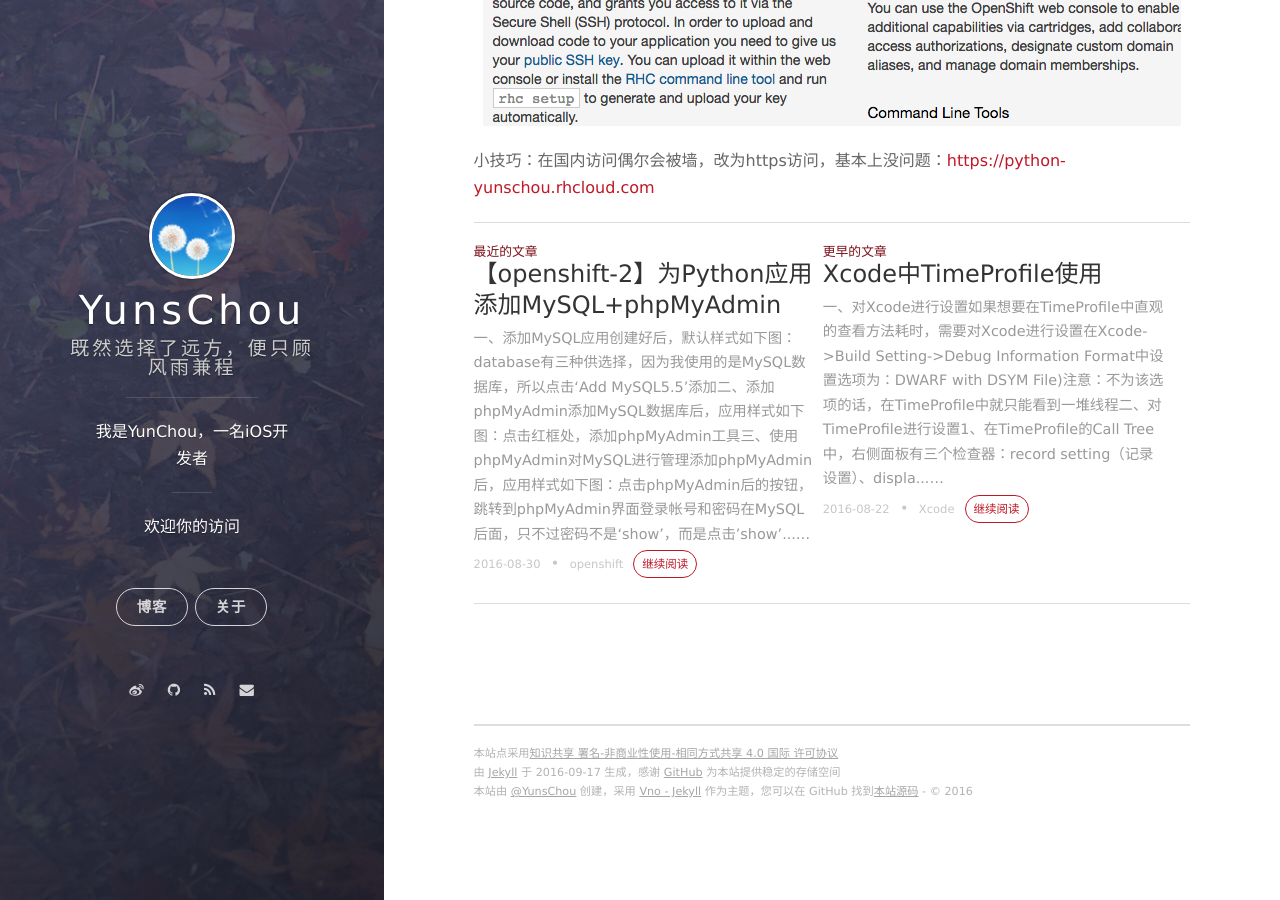
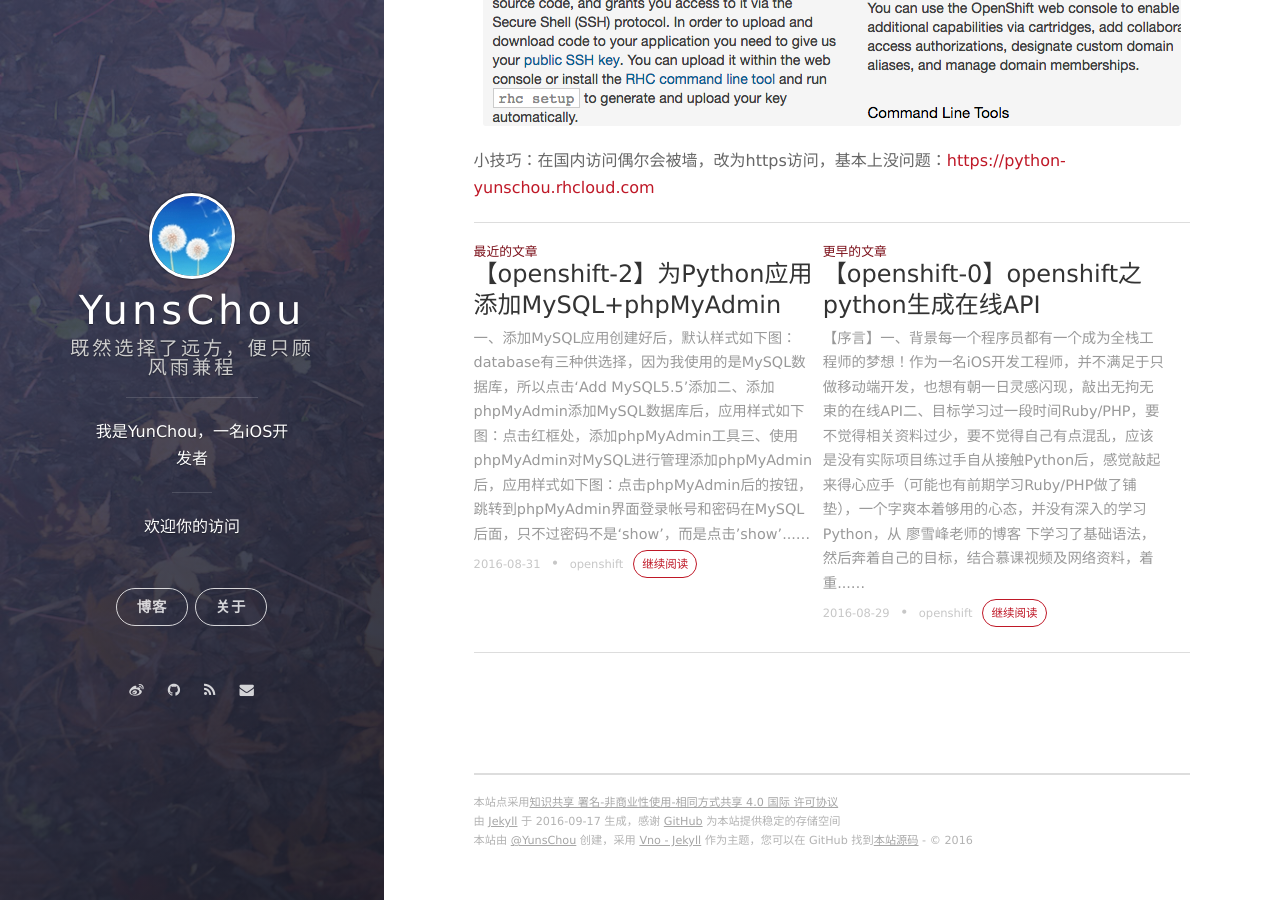
Before and after one commit to YunsChou/Yuns.github.io, a Jekyll site: the page built from _posts/2016-08-30-openshift-guide-1.md, in a window 1280 px wide and 900 px high, scrolled down 2452 px. Built offline with Jekyll 4.4.1, drawn with Linux system fonts in a browser that asks for light colours; nearby versions of some CDN libraries; Markdown is read by kramdown in place of the engine named in the settings; comment, search, counter and statistics services are not loaded.

Commit message:
add openshift-guide-0

```diff
--- /dev/null
+++ b/_posts/2016-08-29-openshift-guide-0.md
@@ -0,0 +1,54 @@
+---
+layout: post
+title: 【openshift-0】openshift之python生成在线API
+date: 2016-08-29 20:00:00
+tags: openshift
+---
+
+**【序言】**
+
+### 一、背景
+
+`每一个程序员都有一个成为全栈工程师的梦想！`
+
+作为一名iOS开发工程师，并不满足于只做移动端开发，也想有朝一日灵感闪现，敲出无拘无束的`在线API`
+
+### 二、目标
+
+学习过一段时间Ruby/PHP，要不觉得相关资料过少，要不觉得自己有点混乱，应该是没有实际项目练过手
+
+自从接触Python后，感觉敲起来得心应手（可能也有前期学习Ruby/PHP做了铺垫），一个字`爽`
+
+本着够用的心态，并没有深入的学习Python，从 [廖雪峰老师的博客](http://www.liaoxuefeng.com/) 下学习了基础语法，然后奔着自己的目标，结合慕课视频及网络资料，着重学习了：`WSGI接口`的编写、爬虫框架`BeautifulSoup`、Web框架`Flask`的简单使用、Python操作MySQL数据库
+
+感觉学会flask已经能够做很多事情了，确实是一个上手简单并且非常牛的`微框架`
+
+目标：通过openshift的提供的免费服务，用python开发真正在线、可访问的API
+
+人生苦短，我用python
+
+### 三、准备知识
+
+必备知识：git的简单使用
+
+语言及框架：python基础，flask、beautifulsoup简单使用
+
+### 四、阅读指引
+
+该系列共分为4篇，其中第一篇和第二篇是对openshift的操作
+
+第一篇：[【openshift-1】openshift免费服务+创建应用](http://yunschou.github.io/2016/08/openshift-guide-1/)
+
+第二篇：[【openshift-2】为Python应用添加MySQL+phpMyAdmin](http://yunschou.github.io/2016/08/openshift-guide-2/)
+
+第三篇：[【openshift-3】添加Flask等第三方库+部署自己的应用](http://yunschou.github.io/2016/09/openshift-guide-3/)
+
+第四篇：[【openshift-4】实现简单爬虫功能+将爬取的数据生成在线API](http://yunschou.github.io/2016/09/openshift-guide-4/)
+
+第二篇`【openshift-2】为Python应用添加MySQL+phpMyAdmin`与当前所实现功能并无直接关联，为扩展练习（也可跳过阅读，并不影响）
+
+### 五、Code链接
+
+`talk is cheap, show me the code`
+
+博客中的代码：[python-openshift-online-API](https://github.com/YunsChou/PythonCode/tree/master/python-openshift-online-API)
--- a/_posts/2016-08-30-openshift-guide-2.md
+++ b/_posts/2016-08-31-openshift-guide-2.md
@@ -1,7 +1,7 @@
 ---
 layout: post
 title: 【openshift-2】为Python应用添加MySQL+phpMyAdmin
-date: 2016-08-30 20:00:00
+date: 2016-08-31 20:00:00
 tags: openshift
 ---
 
```
Also changed, not shown: _posts/2016-08-30-openshift-guide-1.md (+1 -1 lines), _posts/2016-09-10-openshift-guide-3.md (+2 -2 lines), _posts/2016-09-17-openshift-guide-4.md (+2 -2 lines).
